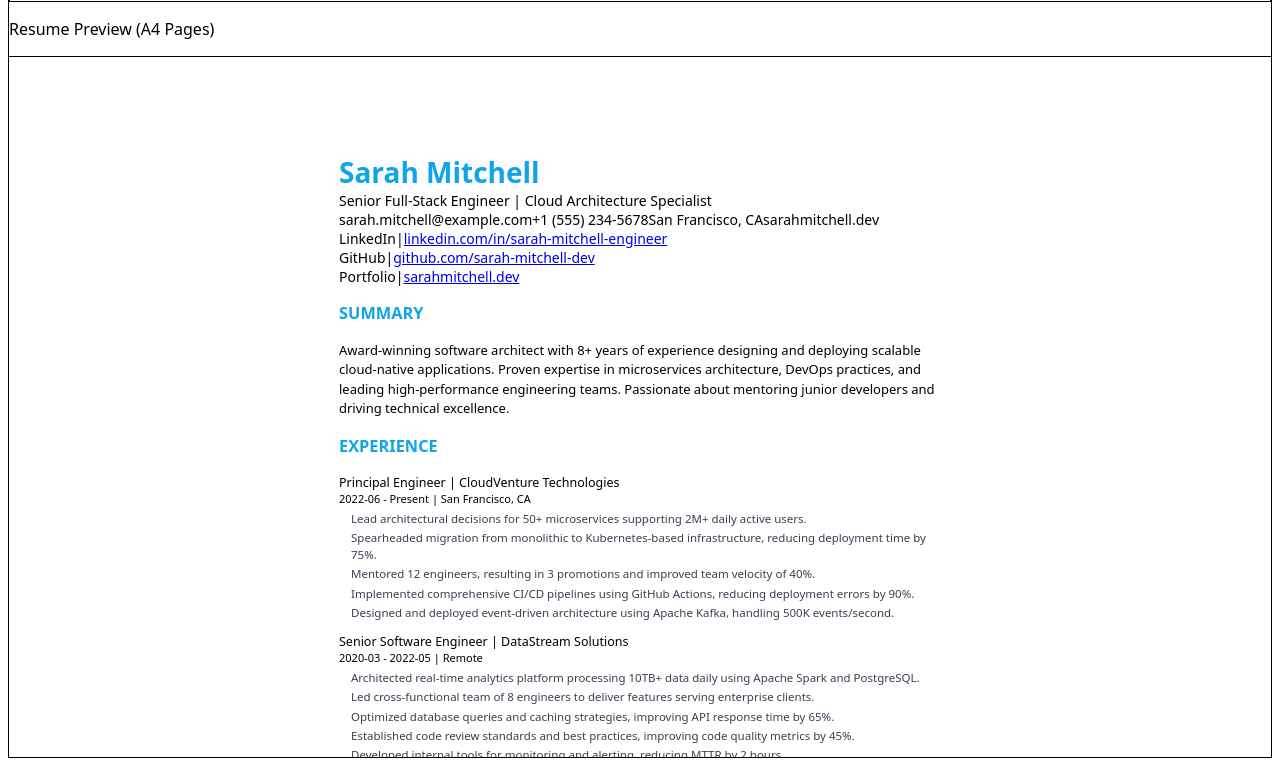
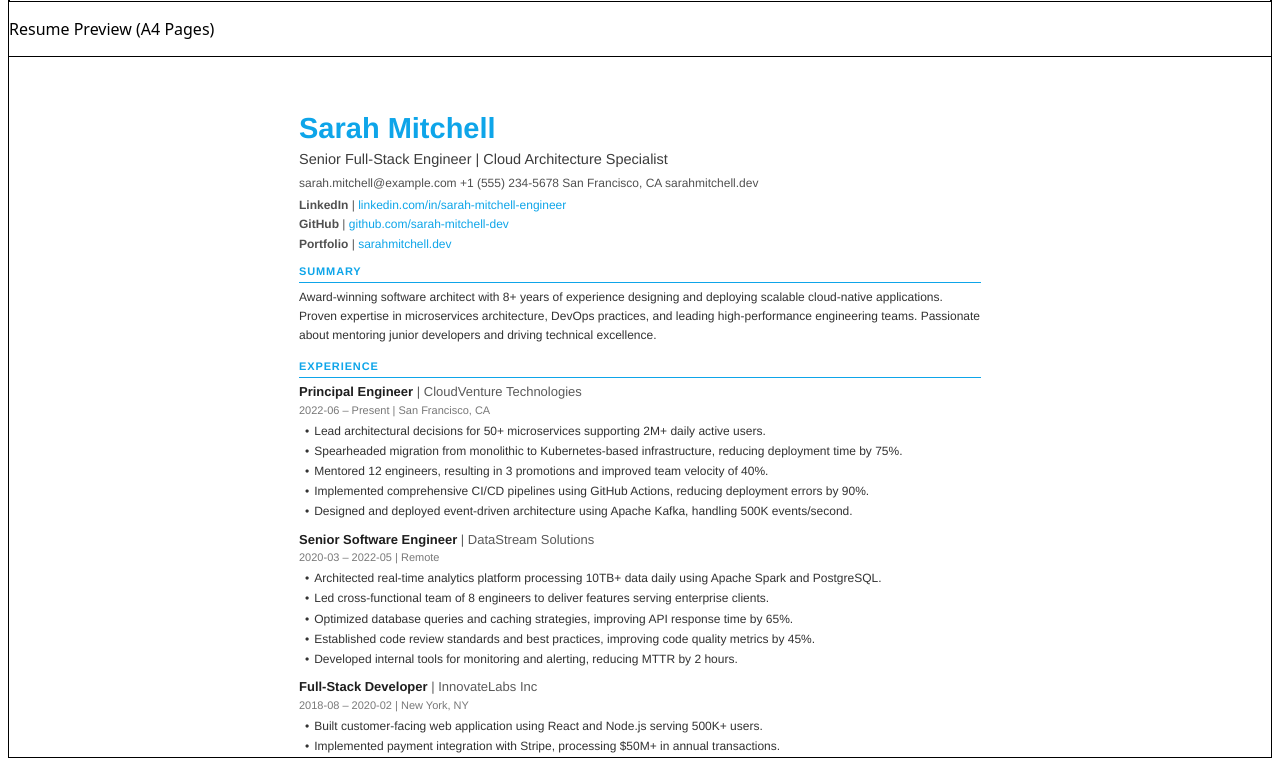
Before and after one commit to axcel-blade/resume-builder, a React (Vite) app: page / in a window 1280 px wide. Shown: the part 636-1402 px from the top of the page. Built offline with nearby package versions, Linux system fonts and the light colour scheme.

Commit message:
Works 100%

```diff
--- a/src/components/TemplateBasic.jsx
+++ b/src/components/TemplateBasic.jsx
@@ -1,95 +1,75 @@
-/* src/components/templates/TemplateBasic.jsx */
+/* src/components/TemplateBasic.jsx */
+
+// TemplateBasic uses the same layout as TemplateModern for PDF-preview parity.
+// The only visual difference: the name is centered.
 
 import React from "react";
-import { Section, ExperienceBlock, EducationBlock, AchievementsBlock, ProjectsBlock, SkillsBlock } from "./TemplateSharedParts";
+import {
+  Section,
+  ExperienceBlock,
+  EducationBlock,
+  AchievementsBlock,
+  ProjectsBlock,
+  SkillsBlock,
+} from "./TemplateSharedParts";
+
+const FONT = '"Helvetica Neue", Helvetica, Arial, sans-serif';
 
 export default function TemplateBasic({ data }) {
-  const accent = data.meta.accent;
-  const profile = data.profile;
+  const accent = data.meta?.accent || "#0ea5e9";
+  const p = data.profile;
 
   return (
     <div
-      className="text-[14px] leading-6 font-serif"
       style={{
+        fontFamily: FONT,
+        fontSize: "12px",
+        lineHeight: 1.45,
+        color: "#1a1a1a",
         backgroundColor: "#ffffff",
-        margin: 0,
-        padding: "40px 40px 40px 40px",
+        padding: "0",
         width: "100%",
         boxSizing: "border-box",
         wordWrap: "break-word",
         overflowWrap: "break-word",
-        whiteSpace: "normal",
       }}
     >
-      {/* Header - Keep on first page */}
+      {/* ── NAME (centered) ── */}
+      <div style={{ textAlign: "center", marginBottom: "10px" }}>
         <div
-        className="text-center mb-6"
           style={{
-          pageBreakInside: "avoid",
-          pageBreakAfter: "avoid",
-          wordWrap: "break-word",
-          overflowWrap: "break-word",
+            fontSize: "29px",
+            fontWeight: "700",
+            color: accent,
+            lineHeight: 1.1,
+            marginBottom: "4px",
+            fontFamily: FONT,
           }}
         >
-        <h1
-          className="text-3xl font-bold m-0"
-          style={{
-            color: accent,
-            wordWrap: "break-word",
-            overflowWrap: "break-word",
-          }}
-        >
-          {profile.fullName}
-        </h1>
-        <p
-          className="text-gray-700 text-sm m-0 mt-1"
-          style={{
-            wordWrap: "break-word",
-            overflowWrap: "break-word",
-          }}
-        >
-          {profile.title}
-        </p>
-        <p
-          className="text-xs text-gray-600 mt-1 m-0"
-          style={{
-            wordWrap: "break-word",
-            overflowWrap: "break-word",
-          }}
-        >
-          {profile.email} | {profile.phone} | {profile.location}
-        </p>
+          {p.fullName}
+        </div>
 
-        {/* Profile Links */}
+        {p.title && (
+          <div style={{ fontSize: "14.5px", fontWeight: "400", color: "#3c3c3c", marginBottom: "4px" }}>
+            {p.title}
+          </div>
+        )}
+
+        <div style={{ fontSize: "12px", color: "#505050", marginBottom: "4px" }}>
+          {[p.email, p.phone, p.location, p.website].filter(Boolean).join("   ")}
+        </div>
+
         {data.links?.length > 0 && (
-          <div
-            className="mt-2 text-xs text-gray-600"
-            style={{
-              wordWrap: "break-word",
-              overflowWrap: "break-word",
-            }}
-          >
+          <div style={{ marginBottom: "4px" }}>
             {data.links.map((l) => (
-              <div
-                key={l.id}
-                style={{
-                  margin: 0,
-                  marginBottom: "2px",
-                  wordWrap: "break-word",
-                  overflowWrap: "break-word",
-                }}
-              >
-                <span className="font-medium">{l.label}</span>
-                {" | "}
+              <div key={l.id} style={{ fontSize: "12px", lineHeight: 1.6 }}>
+                <span style={{ fontWeight: "700", color: "#505050" }}>{l.label}</span>
+                <span style={{ color: "#505050" }}>  |  </span>
                 <a
                   href={l.url.startsWith("http") ? l.url : `https://${l.url}`}
                   target="_blank"
                   rel="noreferrer"
-                  className="text-sky-600"
-                  style={{
-                    wordWrap: "break-word",
-                    overflowWrap: "break-word",
-                  }}
+                  style={{ color: accent, textDecoration: "none" }}
                 >
                   {l.url}
                 </a>
@@ -99,123 +79,43 @@ export default function TemplateBasic({ data }) {
         )}
       </div>
 
-      {/* Sections - Each section can move to next page */}
-      {profile.summary && (
-        <div style={{ marginBottom: "12px" }}>
+      {/* ── SUMMARY ── */}
+      {p.summary && (
         <Section title="Summary" accent={accent}>
-            <p
-              className="text-[13px] text-gray-700 whitespace-normal break-words leading-[1.5]"
-              style={{
-                wordWrap: "break-word",
-                overflowWrap: "break-word",
-                whiteSpace: "normal",
-              }}
-            >
-              {profile.summary}
-            </p>
+          <div style={{ fontSize: "12px", color: "#323232", lineHeight: 1.6, wordBreak: "break-word" }}>
+            {p.summary}
+          </div>
         </Section>
-        </div>
       )}
 
       {data.experience?.length > 0 && (
-        <div style={{ marginBottom: "12px" }}>
         <Section title="Experience" accent={accent}>
-            {data.experience.map((e, idx) => (
-              <div
-                key={e.id}
-                style={{
-                  pageBreakInside: "avoid",
-                  marginBottom: idx < data.experience.length - 1 ? "12px" : "0",
-                  wordWrap: "break-word",
-                  overflowWrap: "break-word",
-                }}
-              >
-                <ExperienceBlock e={e} />
-              </div>
-            ))}
+          {data.experience.map((e) => <ExperienceBlock key={e.id} e={e} />)}
         </Section>
-        </div>
       )}
 
       {data.projects?.length > 0 && (
-        <div style={{ marginBottom: "12px" }}>
         <Section title="Projects" accent={accent}>
-            {data.projects.map((p, idx) => (
-              <div
-                key={p.id}
-                style={{
-                  pageBreakInside: "avoid",
-                  marginBottom: idx < data.projects.length - 1 ? "12px" : "0",
-                  wordWrap: "break-word",
-                  overflowWrap: "break-word",
-                }}
-              >
-                <ProjectsBlock p={p} />
-              </div>
-            ))}
+          {data.projects.map((p) => <ProjectsBlock key={p.id} p={p} />)}
         </Section>
-        </div>
       )}
 
       {data.education?.length > 0 && (
-        <div style={{ marginBottom: "12px" }}>
         <Section title="Education" accent={accent}>
-            {data.education.map((e, idx) => (
-              <div
-                key={e.id}
-                style={{
-                  pageBreakInside: "avoid",
-                  marginBottom: idx < data.education.length - 1 ? "12px" : "0",
-                  wordWrap: "break-word",
-                  overflowWrap: "break-word",
-                }}
-              >
-                <EducationBlock e={e} />
-              </div>
-            ))}
+          {data.education.map((e) => <EducationBlock key={e.id} e={e} />)}
         </Section>
-        </div>
       )}
 
       {data.achievements?.length > 0 && (
-        <div style={{ marginBottom: "12px" }}>
         <Section title="Achievements" accent={accent}>
-            {data.achievements.map((a, idx) => (
-              <div
-                key={a.id}
-                style={{
-                  pageBreakInside: "avoid",
-                  marginBottom: idx < data.achievements.length - 1 ? "12px" : "0",
-                  wordWrap: "break-word",
-                  overflowWrap: "break-word",
-                }}
-              >
-                <AchievementsBlock a={a} />
-              </div>
-            ))}
+          {data.achievements.map((a) => <AchievementsBlock key={a.id} a={a} />)}
         </Section>
-        </div>
       )}
 
-      {/* Skill Groups */}
       {data.skillGroups?.length > 0 && (
-        <div>
         <Section title="Skills" accent={accent}>
-            {data.skillGroups.map((g, idx) => (
-              <div
-                key={g.id}
-                style={{
-                  pageBreakInside: "avoid",
-                  marginBottom: idx < data.skillGroups.length - 1 ? "12px" : "0",
-                  wordWrap: "break-word",
-                  overflowWrap: "break-word",
-                }}
-              >
-                <SkillsBlock group={g} />
-              </div>
-            ))}
+          {data.skillGroups.map((g) => <SkillsBlock key={g.id} group={g} />)}
         </Section>
-        </div>
       )}
     </div>
   );
--- a/src/components/TemplateModern.jsx
+++ b/src/components/TemplateModern.jsx
@@ -1,98 +1,95 @@
-/* src/components/templates/TemplateModern.jsx */
+/* src/components/TemplateModern.jsx */
 
 import React from "react";
-import { Section, ExperienceBlock, EducationBlock, AchievementsBlock, ProjectsBlock, SkillsBlock } from "./TemplateSharedParts";
+import {
+  Section,
+  ExperienceBlock,
+  EducationBlock,
+  AchievementsBlock,
+  ProjectsBlock,
+  SkillsBlock,
+} from "./TemplateSharedParts";
+
+// Matches jsPDF: ML=15mm, MR=15mm, MT=16mm → ~57px, 57px, 61px at 96dpi
+// We let the A4 wrapper handle margins, so padding here is 0.
+// Font: Helvetica (jsPDF default) → we use the system helvetica stack.
+
+const FONT = '"Helvetica Neue", Helvetica, Arial, sans-serif';
 
 export default function TemplateModern({ data }) {
-  const accent = data.meta.accent;
-  const profile = data.profile;
+  const accent = data.meta?.accent || "#0ea5e9";
+  const p = data.profile;
+
+  const accentRgb = accent;
 
   return (
     <div
-      className="p-8 text-[14px] leading-5"
       style={{
-        pageBreakAfter: "avoid",
-        wordWrap: "break-word",
-        overflowWrap: "break-word",
-        whiteSpace: "normal",
+        fontFamily: FONT,
+        fontSize: "12px",
+        lineHeight: 1.45,
+        color: "#1a1a1a",
         backgroundColor: "#ffffff",
-        margin: 0,
-        padding: "40px",
+        padding: "0",
+        width: "100%",
         boxSizing: "border-box",
-      }}
-    >
-      {/* Header - Keep together */}
-      <div
-        className="mb-4"
-        style={{
-          pageBreakInside: "avoid",
-          breakInside: "avoid",
         wordWrap: "break-word",
         overflowWrap: "break-word",
       }}
     >
-        <h1
-          className="text-3xl font-bold leading-tight"
+      {/* ── NAME ── */}
+      <div
         style={{
+          fontSize: "29px",
+          fontWeight: "700",
           color: accent,
-            wordWrap: "break-word",
-            overflowWrap: "break-word",
-            margin: 0,
+          lineHeight: 1.1,
+          marginBottom: "4px",
+          fontFamily: FONT,
         }}
       >
-          {profile.fullName}
-        </h1>
+        {p.fullName}
+      </div>
+
+      {/* ── TITLE ── */}
+      {p.title && (
         <div
-          className="text-sm text-gray-600"
           style={{
-            wordWrap: "break-word",
-            overflowWrap: "break-word",
+            fontSize: "14.5px",
+            fontWeight: "400",
+            color: "#3c3c3c",
+            marginBottom: "5px",
+            fontFamily: FONT,
           }}
         >
-          {profile.title}
+          {p.title}
         </div>
+      )}
+
+      {/* ── CONTACT ── */}
       <div
-          className="mt-2 flex flex-wrap gap-x-4 gap-y-1 text-xs text-gray-600"
         style={{
-            wordWrap: "break-word",
-            overflowWrap: "break-word",
+          fontSize: "12px",
+          color: "#505050",
+          marginBottom: "4px",
+          fontFamily: FONT,
         }}
       >
-          {profile.email && <span>{profile.email}</span>}
-          {profile.phone && <span>{profile.phone}</span>}
-          {profile.location && <span>{profile.location}</span>}
-          {profile.website && <span>{profile.website}</span>}
+        {[p.email, p.phone, p.location, p.website].filter(Boolean).join("   ")}
       </div>
 
-        {/* Profile Links */}
+      {/* ── LINKS ── */}
       {data.links?.length > 0 && (
-          <div
-            className="mt-2 text-xs text-gray-600 space-y-0.5"
-            style={{
-              wordWrap: "break-word",
-              overflowWrap: "break-word",
-            }}
-          >
+        <div style={{ marginBottom: "10px" }}>
           {data.links.map((l) => (
-              <div
-                key={l.id}
-                className="flex items-center gap-2"
-                style={{
-                  wordWrap: "break-word",
-                  overflowWrap: "break-word",
-                }}
-              >
-                <span className="font-medium">{l.label}</span>
-                <span className="text-gray-400">|</span>
+            <div key={l.id} style={{ fontSize: "12px", lineHeight: 1.6, fontFamily: FONT }}>
+              <span style={{ fontWeight: "700", color: "#505050" }}>{l.label}</span>
+              <span style={{ color: "#505050" }}>  |  </span>
               <a
                 href={l.url.startsWith("http") ? l.url : `https://${l.url}`}
                 target="_blank"
                 rel="noreferrer"
-                  className="text-sky-600 hover:underline print:no-underline break-all"
-                  style={{
-                    wordWrap: "break-word",
-                    overflowWrap: "break-word",
-                  }}
+                style={{ color: accent, textDecoration: "none" }}
               >
                 {l.url}
               </a>
@@ -100,122 +97,65 @@ export default function TemplateModern({ data }) {
           ))}
         </div>
       )}
-      </div>
 
-      {/* Summary - Keep together */}
-      {profile.summary && (
-        <div style={{ pageBreakInside: "avoid", breakInside: "avoid" }}>
+      {/* ── SUMMARY ── */}
+      {p.summary && (
         <Section title="Summary" accent={accent}>
-            <p
-              className="text-[13px] text-gray-700 whitespace-normal break-words leading-[1.5]"
+          <div
             style={{
-                wordWrap: "break-word",
-                overflowWrap: "break-word",
-                whiteSpace: "normal",
+              fontSize: "12px",
+              color: "#323232",
+              lineHeight: 1.6,
+              fontFamily: FONT,
+              wordBreak: "break-word",
             }}
           >
-              {profile.summary}
-            </p>
+            {p.summary}
+          </div>
         </Section>
-        </div>
       )}
 
-      {/* Experience - Each item keeps together, section can break */}
+      {/* ── EXPERIENCE ── */}
       {data.experience?.length > 0 && (
         <Section title="Experience" accent={accent}>
-          {data.experience.map((e, idx) => (
-            <div
-              key={e.id}
-              style={{
-                pageBreakInside: "avoid",
-                breakInside: "avoid",
-                marginBottom: idx < data.experience.length - 1 ? "12px" : "0",
-                wordWrap: "break-word",
-                overflowWrap: "break-word",
-              }}
-            >
-              <ExperienceBlock e={e} />
-            </div>
+          {data.experience.map((e) => (
+            <ExperienceBlock key={e.id} e={e} />
           ))}
         </Section>
       )}
 
-      {/* Projects - Each item keeps together */}
+      {/* ── PROJECTS ── */}
       {data.projects?.length > 0 && (
         <Section title="Projects" accent={accent}>
-          {data.projects.map((p, idx) => (
-            <div
-              key={p.id}
-              style={{
-                pageBreakInside: "avoid",
-                breakInside: "avoid",
-                marginBottom: idx < data.projects.length - 1 ? "12px" : "0",
-                wordWrap: "break-word",
-                overflowWrap: "break-word",
-              }}
-            >
-              <ProjectsBlock p={p} />
-            </div>
+          {data.projects.map((p) => (
+            <ProjectsBlock key={p.id} p={p} />
           ))}
         </Section>
       )}
 
-      {/* Education - Each item keeps together */}
+      {/* ── EDUCATION ── */}
       {data.education?.length > 0 && (
         <Section title="Education" accent={accent}>
-          {data.education.map((e, idx) => (
-            <div
-              key={e.id}
-              style={{
-                pageBreakInside: "avoid",
-                breakInside: "avoid",
-                marginBottom: idx < data.education.length - 1 ? "12px" : "0",
-                wordWrap: "break-word",
-                overflowWrap: "break-word",
-              }}
-            >
-              <EducationBlock e={e} />
-            </div>
+          {data.education.map((e) => (
+            <EducationBlock key={e.id} e={e} />
           ))}
         </Section>
       )}
 
-      {/* Achievements - Each item keeps together */}
+      {/* ── ACHIEVEMENTS ── */}
       {data.achievements?.length > 0 && (
         <Section title="Achievements" accent={accent}>
-          {data.achievements.map((a, idx) => (
-            <div
-              key={a.id}
-              style={{
-                pageBreakInside: "avoid",
-                breakInside: "avoid",
-                marginBottom: idx < data.achievements.length - 1 ? "12px" : "0",
-                wordWrap: "break-word",
-                overflowWrap: "break-word",
-              }}
-            >
-              <AchievementsBlock a={a} />
-            </div>
+          {data.achievements.map((a) => (
+            <AchievementsBlock key={a.id} a={a} />
           ))}
         </Section>
       )}
 
-      {/* Skill Groups - Each group keeps together */}
+      {/* ── SKILLS ── */}
       {data.skillGroups?.length > 0 && (
         <Section title="Skills" accent={accent}>
-          {data.skillGroups.map((g, idx) => (
-            <div
-              key={g.id}
-              style={{
-                pageBreakInside: "avoid",
-                breakInside: "avoid",
-                marginBottom: idx < data.skillGroups.length - 1 ? "12px" : "0",
-                wordWrap: "break-word",
-                overflowWrap: "break-word",
-              }}
-            >
-              <SkillsBlock group={g} />
-            </div>
+          {data.skillGroups.map((g) => (
+            <SkillsBlock key={g.id} group={g} />
           ))}
         </Section>
       )}
--- a/src/components/TemplateSharedParts.jsx
+++ b/src/components/TemplateSharedParts.jsx
@@ -2,124 +2,125 @@
 
 import React from "react";
 
-// Section header component used by all templates
+// ─── Matches jsPDF layout constants ──────────────────────────────────────────
+// PDF: ML=15mm, MR=15mm, MT=16mm — we replicate via padding in the wrapper.
+// Font sizes are matched pt→px (1pt ≈ 1.333px at 96dpi).
+
+const C = {
+  accent: "inherit",          // overridden per-template via style prop
+  name:   { fontSize: "29px",  fontWeight: "700", lineHeight: 1.1 },
+  title:  { fontSize: "14.5px",fontWeight: "400", color: "#3c3c3c", marginTop: "4px" },
+  contact:{ fontSize: "12px",  color: "#505050",  marginTop: "5px" },
+  linkRow:{ fontSize: "12px",  marginTop: "3px" },
+  secHead:{ fontSize: "11px",  fontWeight: "700", letterSpacing: "0.08em", textTransform: "uppercase" },
+  rule:   { height: "0.75px",  marginTop: "2px", marginBottom: "5px" },
+  eTitle: { fontSize: "13px",  fontWeight: "700", color: "#1e1e1e" },
+  eComp:  { fontSize: "13px",  fontWeight: "400", color: "#5a5a5a" },
+  eMeta:  { fontSize: "11px",  color: "#787878",  marginTop: "1px", marginBottom: "3px" },
+  bullet: { fontSize: "12px",  color: "#323232",  lineHeight: 1.55 },
+  summary:{ fontSize: "12px",  color: "#323232",  lineHeight: 1.6  },
+};
+
+// ─── Section heading — matches jsPDF drawSectionHead() ───────────────────────
 export function Section({ title, accent, children }) {
   return (
-    <div style={{ marginBottom: "16px" }}>
-      <h3
-        className="mb-2 text-xs font-semibold uppercase tracking-wider m-0"
-        style={{ color: accent, pageBreakAfter: "avoid" }}
-      >
-        {title}
-      </h3>
+    <div style={{ marginBottom: "14px" }}>
+      <div style={{ ...C.secHead, color: accent }}>{title}</div>
+      <div style={{ ...C.rule, backgroundColor: accent }} />
       <div>{children}</div>
     </div>
   );
 }
 
-// Shared item list renderer — no bullets, just indented lines
-function ItemList({ items }) {
-  if (!items || items.length === 0) return null;
+// ─── Bullet list — matches jsPDF drawBullet() ────────────────────────────────
+// • char at bulletX, text at bulletX + hang, wrapped lines also at hang indent
+function BulletList({ items }) {
+  if (!items?.length) return null;
   return (
-    <div style={{ marginTop: "4px", paddingLeft: "12px" }}>
+    <div style={{ marginTop: "3px" }}>
       {items.map((b, i) => (
         <div
           key={i}
           style={{
-            fontSize: "11.5px",
-            lineHeight: "1.5",
-            color: "#374151",
-            marginBottom: "2px",
-            wordWrap: "break-word",
-            overflowWrap: "break-word",
+            display: "flex",
+            alignItems: "flex-start",
+            gap: "5px",
+            marginBottom: "1.5px",
+            paddingLeft: "6px",
           }}
         >
-          {b}
+          <span style={{ ...C.bullet, flexShrink: 0, marginTop: "0px" }}>•</span>
+          <span style={{ ...C.bullet, flex: 1, wordBreak: "break-word" }}>{b}</span>
         </div>
       ))}
     </div>
   );
 }
 
-// Experience entry component
+// ─── Entry blocks ─────────────────────────────────────────────────────────────
+
 export function ExperienceBlock({ e }) {
   return (
-    <div>
-      <div className="font-semibold text-[12.5px] m-0">
-        {e.role}
-        {e.company && (
-          <span className="text-gray-600 font-normal"> | {e.company}</span>
-        )}
+    <div style={{ marginBottom: "10px" }}>
+      <div style={{ display: "flex", flexWrap: "wrap", alignItems: "baseline", gap: "0" }}>
+        <span style={C.eTitle}>{e.role}</span>
+        {e.company && <span style={C.eComp}>&nbsp;| {e.company}</span>}
       </div>
-      <div className="text-[11px] text-gray-500 mb-1 m-0">
-        {e.start} - {e.end || "Present"} {e.location && `| ${e.location}`}
+      <div style={C.eMeta}>
+        {e.start} – {e.end || "Present"}{e.location ? `   |   ${e.location}` : ""}
       </div>
-      <ItemList items={e.bullets} />
+      <BulletList items={e.bullets} />
     </div>
   );
 }
 
-// Education entry component
 export function EducationBlock({ e }) {
   return (
-    <div>
-      <div className="font-semibold text-[12.5px] m-0">
-        {e.degree}
-        {e.school && (
-          <span className="text-gray-600 font-normal"> | {e.school}</span>
-        )}
+    <div style={{ marginBottom: "10px" }}>
+      <div style={{ display: "flex", flexWrap: "wrap", alignItems: "baseline" }}>
+        <span style={C.eTitle}>{e.degree}</span>
+        {e.school && <span style={C.eComp}>&nbsp;| {e.school}</span>}
       </div>
-      <div className="text-[11px] text-gray-500 mb-1 m-0">
-        {e.start} - {e.end} {e.location && `| ${e.location}`}
+      <div style={C.eMeta}>
+        {e.start} – {e.end}{e.location ? `   |   ${e.location}` : ""}
       </div>
-      <ItemList items={e.bullets} />
+      <BulletList items={e.bullets} />
     </div>
   );
 }
 
-// Projects entry component
 export function ProjectsBlock({ p }) {
   return (
-    <div>
-      <div className="font-semibold text-[12.5px] m-0">
-        {p.title}
-      </div>
-      <div className="text-[11px] text-gray-500 mb-1 m-0">
-        {p.organization} | {p.start} - {p.end}
-      </div>
-      <ItemList items={p.bullets} />
+    <div style={{ marginBottom: "10px" }}>
+      <div style={C.eTitle}>{p.title}</div>
+      {(p.organization || p.start) && (
+        <div style={C.eMeta}>
+          {[p.organization, `${p.start} – ${p.end}`].filter(Boolean).join("   |   ")}
+        </div>
+      )}
+      <BulletList items={p.bullets} />
     </div>
   );
 }
 
-// Achievements entry component
 export function AchievementsBlock({ a }) {
   return (
-    <div>
-      <div className="font-semibold text-[12.5px] m-0">
-        {a.title}
-        {a.organization && (
-          <span className="text-gray-600 font-normal"> | {a.organization}</span>
-        )}
+    <div style={{ marginBottom: "10px" }}>
+      <div style={{ display: "flex", flexWrap: "wrap", alignItems: "baseline" }}>
+        <span style={C.eTitle}>{a.title}</span>
+        {a.organization && <span style={C.eComp}>&nbsp;| {a.organization}</span>}
       </div>
-      {a.year && (
-        <div className="text-[11px] text-gray-500 mb-1 m-0">
-          {a.year}
-        </div>
-      )}
-      <ItemList items={a.bullets} />
+      {a.year && <div style={C.eMeta}>{a.year}</div>}
+      <BulletList items={a.bullets} />
     </div>
   );
 }
 
-// Skills group component
 export function SkillsBlock({ group }) {
   return (
-    <div>
-      <p className="font-semibold text-[12px] text-gray-800 m-0">
-        {group.title}
-      </p>
-      <ItemList items={group.bullets} />
+    <div style={{ marginBottom: "10px" }}>
+      <div style={{ ...C.eTitle, marginBottom: "1px" }}>{group.title}</div>
+      <BulletList items={group.bullets} />
     </div>
   );
 }
```
Lines whose indentation alone changed are shown as unchanged.
